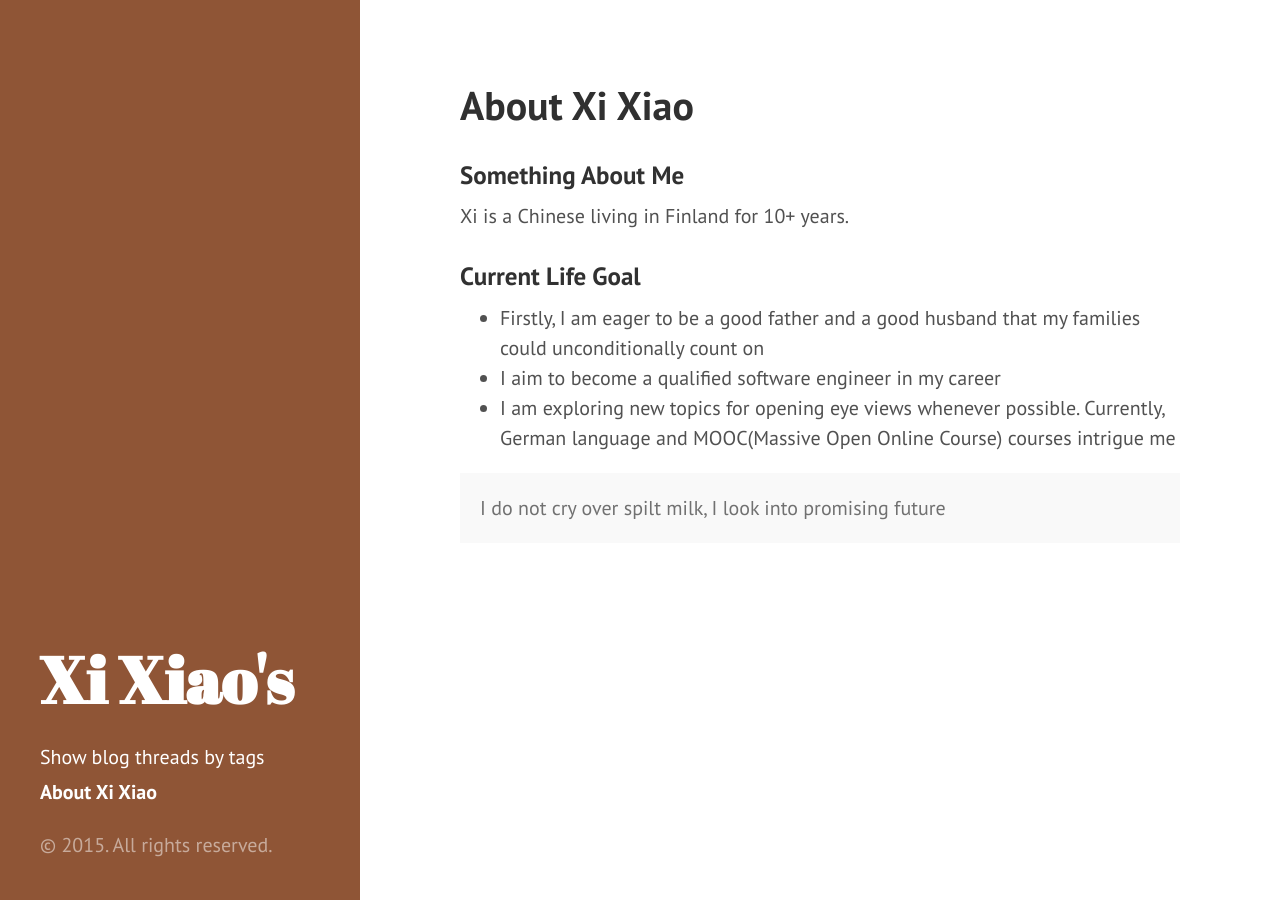
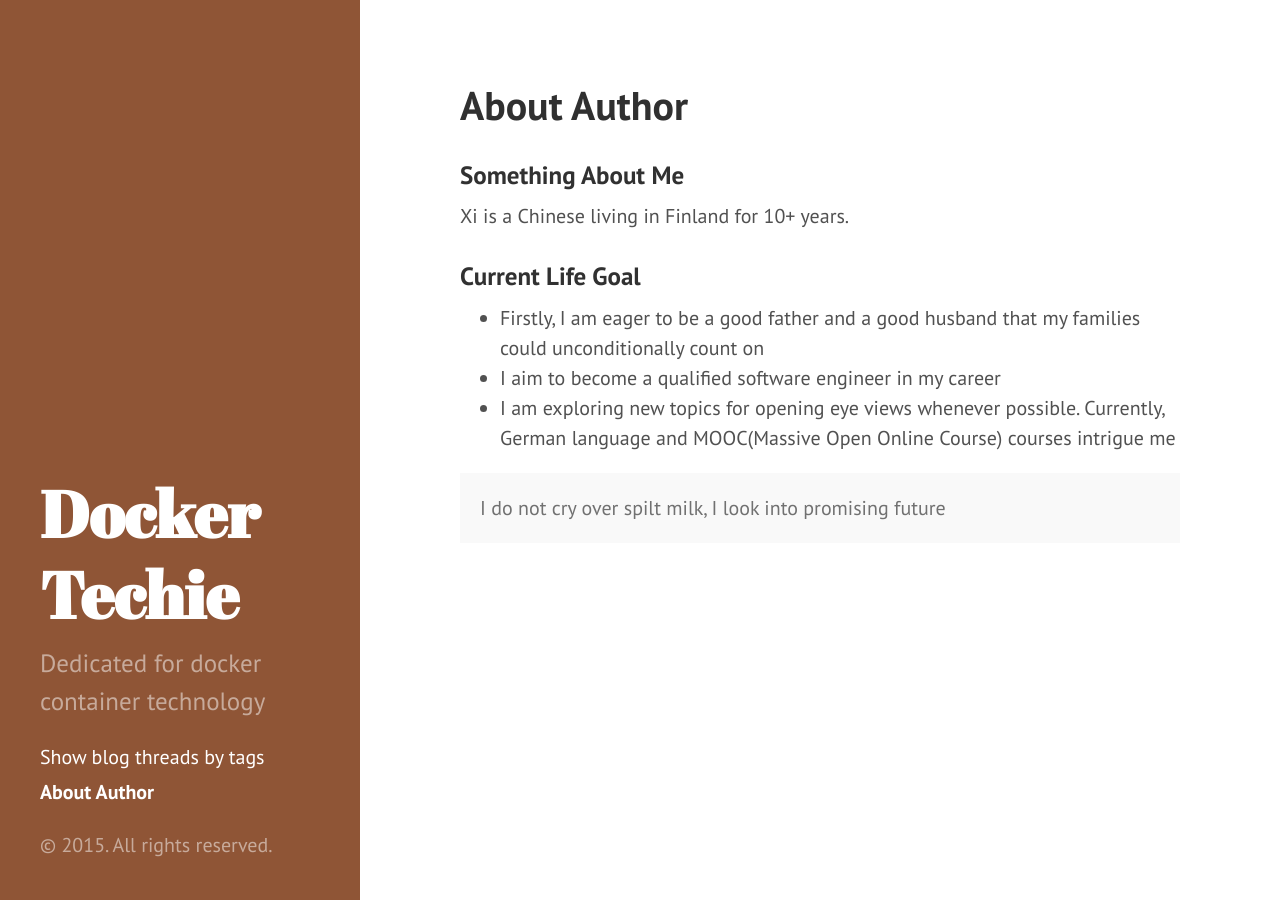
Before and after one commit to Xixiao007/Xixiao007.github.io, a Jekyll site: the page built from z-about-xi-xiao.md, in a window 1280 px wide. Built offline with Jekyll 4.4.1, drawn with Linux system fonts in a browser that asks for light colours; nearby versions of some CDN libraries.

Commit message:
"commit"

```diff
--- a/_config.yml
+++ b/_config.yml
@@ -8,9 +8,10 @@ permalink:        pretty
 # relative_permalinks: true
 
 # Setup
-title:            Xi Xiao's
+title:            Docker Techie
 tagline:          'A Jekyll blog'
-url:              https://blog.xixiao.info
+description:      Dedicated for docker container technology
+url:              https://dockertechie.com
 baseurl:          /
 
 author:
@@ -23,7 +24,7 @@ paginate:         5
 version:          2.1.0
 
 github:
-  repo:           https://github.com/poole/hyde
+  repo:           https://github.com/Xixiao007
 
 post:
   template: _post.txt
--- a/z-about-xi-xiao.md
+++ b/z-about-xi-xiao.md
@@ -1,6 +1,6 @@
 ---
 layout: page
-title: About Xi Xiao
+title: About Author
 ---
 
 
```
Also changed, not shown: _drafts/nginx-reverse-proxy-docker-setup.md (+2 -0 lines).
